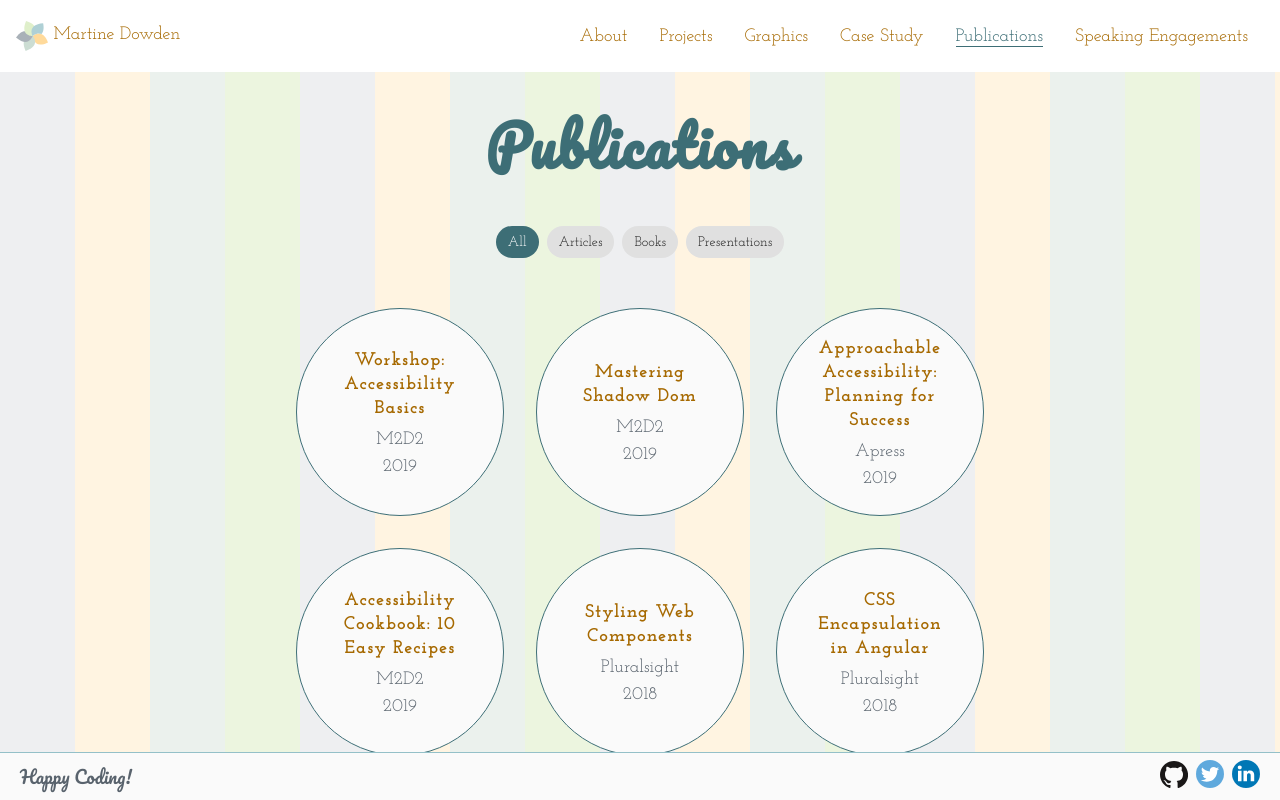
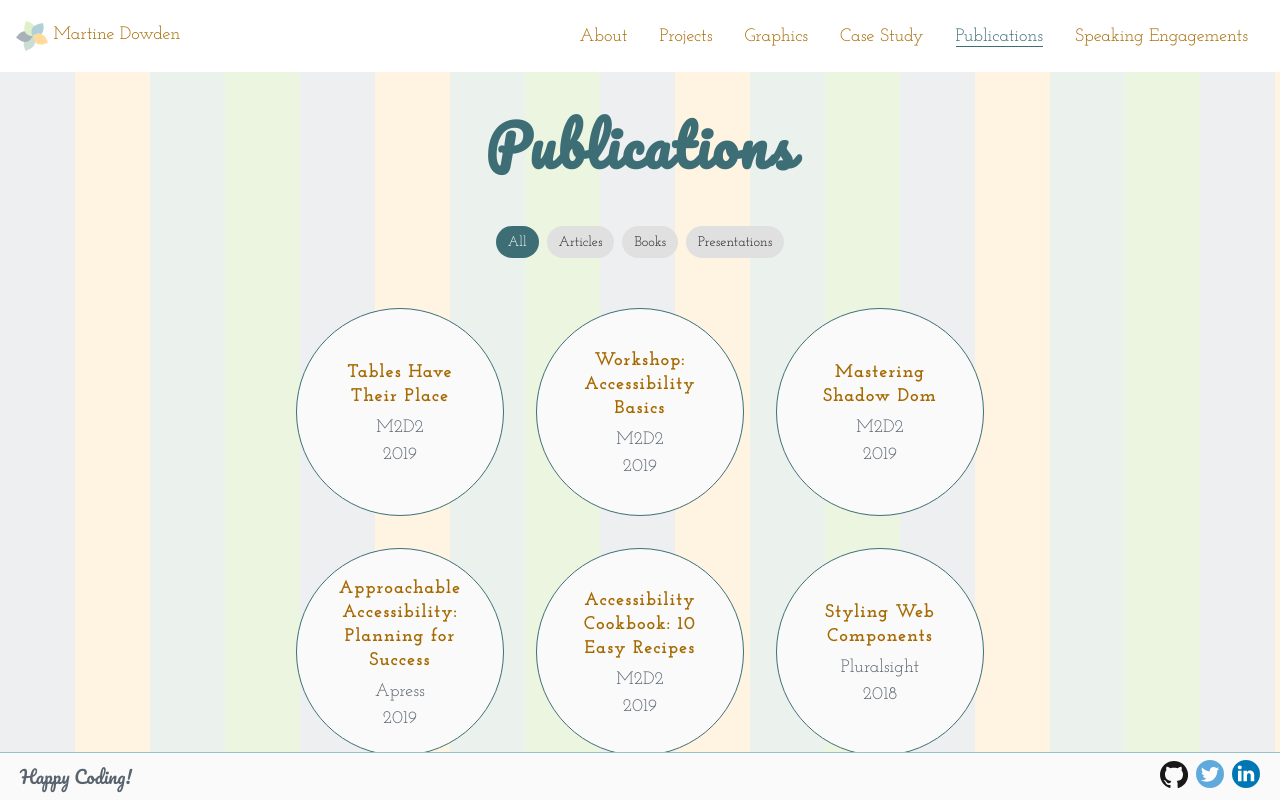
Before and after one commit to martine-dowden/portfolio, an Angular app: page /publications in a window 1280 px wide. Built offline with nearby package versions, Linux system fonts and the light colour scheme.

Commit message:
Tables have their place

```diff
--- a/src/app/components/presentation/presentation.component.html
+++ b/src/app/components/presentation/presentation.component.html
@@ -63,6 +63,15 @@
       </ul>
       <p><a href="https://github.com/martine-dowden/accessibility-basics" target="_blank" rel="noopener">Link to Repo</a></p>
     </div>
+    <div *ngSwitchCase="'tables-have-their-place'">
+      <p>Tables have gotten a bad reputation over the years. Historically, we used them for layout, a practice thoroughly frowned upon today. When responsive and fluid layouts came into the scene, they proved difficult to work with. As a result, we have shied away from them but it doesn’t have to be this way. In this talk we will go over:</p>
+      <ul>
+        <li>When to use tables, and when not too</li>
+        <li>Techniques to make them work on mobile screen</li>
+        <li>Accessibility considerations</li>
+        <li>Alternate layout options when a table is not the correct option</li>
+      </ul>
+    </div>
     <div *ngSwitchDefault>
       <pre> presenationId = {{ presentationId }} not found</pre>
     </div>
--- a/src/app/components/presentation/presentation.component.ts
+++ b/src/app/components/presentation/presentation.component.ts
@@ -57,9 +57,12 @@ export class PresentationComponent implements OnInit, OnDestroy {
         this.title = 'Accessibility Basics';
         this.url = 'https://bit.ly/32wacWt';
         break;
+      case 'tables-have-their-place':
+        this.title = 'Tables Have Their Place: Now let\’s make them fit';
+        this.url = 'https://bit.ly/2O3fw0q';
+        break;
     }
   }
-
   sanitize(url) {
     return this.sanitizer.bypassSecurityTrustResourceUrl(url);
   }
--- a/src/app/components/publications/publications.component.ts
+++ b/src/app/components/publications/publications.component.ts
@@ -32,6 +32,13 @@ export class PublicationsComponent implements OnInit {
 
   publications = [];
   publicationList = [
+    {
+      link: 'tables-have-their-place',
+      linkText: 'Tables Have Their Place',
+      publisher: 'M2D2',
+      year: '2019',
+      type: 'presentation'
+    },
     {
       link: 'accessibility-basics-workshop',
       linkText: 'Workshop: Accessibility Basics',
```
